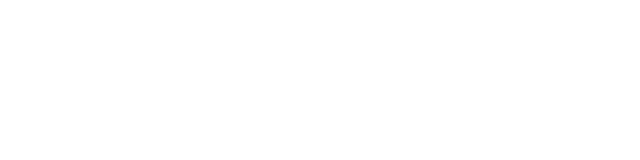
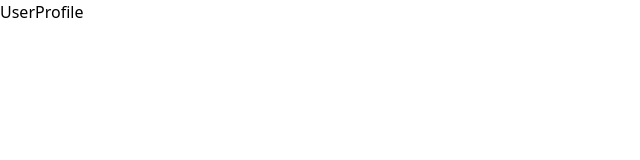
Before and after one commit to hemantmm/SlotBooking, a React (Create React App) app: page /profile in a window 1280 px wide. Before the commit this address had no page. Shown: the top 160 px of the page, without its empty margins (0-640 px from the left). Built offline with nearby package versions, Linux system fonts and the light colour scheme.

Commit message:
User profile page created
Signed-off-by: hemantmm <hemant29mehta@gmail.com>

```diff
--- a/src/App.js
+++ b/src/App.js
@@ -4,6 +4,7 @@ import {BrowserRouter as Router, Routes, Route} from "react-router-dom"
 import SlotManager from './components/SlotManager';
 import CalendarView from './components/CalendarView';
 import LoginPage from './components/LoginPage';
+import UserProfile from './components/UserProfile';
 
 function App() {
   return (
@@ -12,6 +13,7 @@ function App() {
         <Route path="/" element={<LoginPage />} />
         <Route path="/slot" element={<SlotManager />} />
         <Route path="/calendar" element={<CalendarView />} />
+        <Route path="/profile" element={<UserProfile />} />
       </Routes>
       </Router>
   );
--- a/src/components/SlotManager.js
+++ b/src/components/SlotManager.js
@@ -38,7 +38,7 @@ function SlotManager() {
   return (
     <div className='flex flex-col items-center min-h-screen p-6 bg-purple-600'>
         <div className='rounded-lg p-6 w-full max-w-3xl bg-purple-400'>
-            <h2 className='text-2xl font-bold text-center mb-4 text-white'>Manage Weekly UnAvailability</h2>
+            <h2 className='text-2xl font-bold text-center mb-4 text-white'>Manage Weekly Unavailability</h2>
             <div className='space-y-4'>
                 {days.map((day)=>(
                     <div key={day} className='flex flex-wrap items-center justify-between p-4 rounded-lg'>
--- /dev/null
+++ b/src/components/UserProfile.js
@@ -0,0 +1,9 @@
+import React from 'react'
+
+function UserProfile() {
+  return (
+    <div>UserProfile</div>
+  )
+}
+
+export default UserProfile
```
